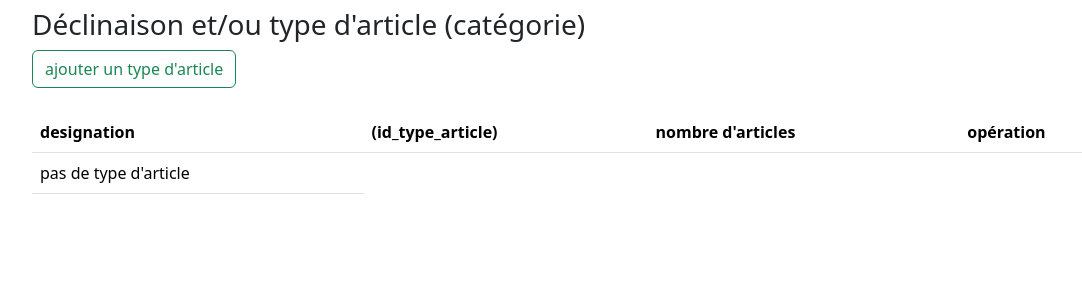
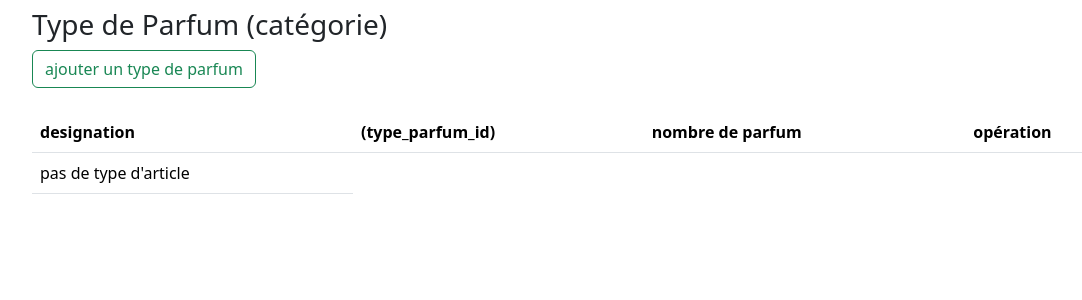
Before and after one commit to agaiffe2-iut90/SAE-SITE-E-COMMERCE, a Flask app: template templates/admin/type_article/show_type_article.html in a window 1280 px wide. Shown: the part 64-364 px from the top of the page, without its empty margins (50-1132 px from the left). Run offline with Flask 3, Linux system fonts and the light colour scheme; the template is opened without the code that fills it, so the values that code supplies are empty; some libraries are stand-ins or nearby versions.

Commit message:
heyyyyyy

```diff
--- a/controllers/admin_article.py
+++ b/controllers/admin_article.py
@@ -19,6 +19,7 @@ def show_article():
     mycursor = get_db().cursor()
     sql = '''  SELECT parfum.id_parfum AS id_article,
                 parfum.image AS image
+                , parfum.type_parfum_id
                 , parfum.nom_parfum AS nom
                 , parfum.prix_parfum AS prix
                 , stock
@@ -26,7 +27,10 @@ def show_article():
                 ORDER BY parfum.nom_parfum;'''
     mycursor.execute(sql)
     articles = mycursor.fetchall()
-    return render_template('admin/article/show_article.html', articles=articles)
+    sql = '''  SELECT * FROM genre;'''
+    mycursor.execute(sql)
+    type_parfum = mycursor.fetchall()
+    return render_template('admin/article/show_article.html', articles=articles, type_parfum=type_parfum)
 
 
 @admin_article.route('/admin/article/add', methods=['GET'])
--- a/templates/admin/type_article/add_type_article.html
+++ b/templates/admin/type_article/add_type_article.html
@@ -11,7 +11,7 @@
   {% endif %}
   <form method="post" action="/admin/type-article/add" {#action="{{ url_for('valid_add_type_article') }}#}>
     <fieldset>
-        <legend> Créer un type d'article</legend>
+        <legend> Créer un type de Parfum</legend>
 <div class="mb-3">
         <label class="form-label" for="libelle">libellé</label><br>
         <input  class="form-select" id="libelle" type="text" name="libelle" size="18" value="" placeholder="Saisir le libelle du type de l'article"><br>
--- a/templates/admin/type_article/show_type_article.html
+++ b/templates/admin/type_article/show_type_article.html
@@ -1,18 +1,18 @@
 {% extends 'admin/layout_admin.html' %}
 
 {% block title %}
-    <title>afficher les types d'article</title>
+    <title>afficher les types de parfum</title>
 {% endblock %}
 
 {% block body %}
-<h3>Déclinaison et/ou type d'article (catégorie)</h3>
-<a class="btn btn-outline-success" href="/admin/type-article/add">ajouter un type d'article</a>
+<h3>Type de Parfum (catégorie)</h3>
+<a class="btn btn-outline-success" href="/admin/type-article/add">ajouter un type de parfum</a>
 <br><br>
 
 <table class="table">
     <thead class="thead-dark">
         <tr>
-           <th>designation</th> <th>(id_type_article)</th><th>nombre d'articles</th><th>opération</th>
+           <th>designation</th> <th>(type_parfum_id)</th><th>nombre de parfum</th><th>opération</th>
         </tr>
     </thead>
     <tbody>
```
Also changed, not shown: controllers/admin_type_article.py (+10 -7 lines), templates/admin/article/show_article.html (+4 -3 lines).
